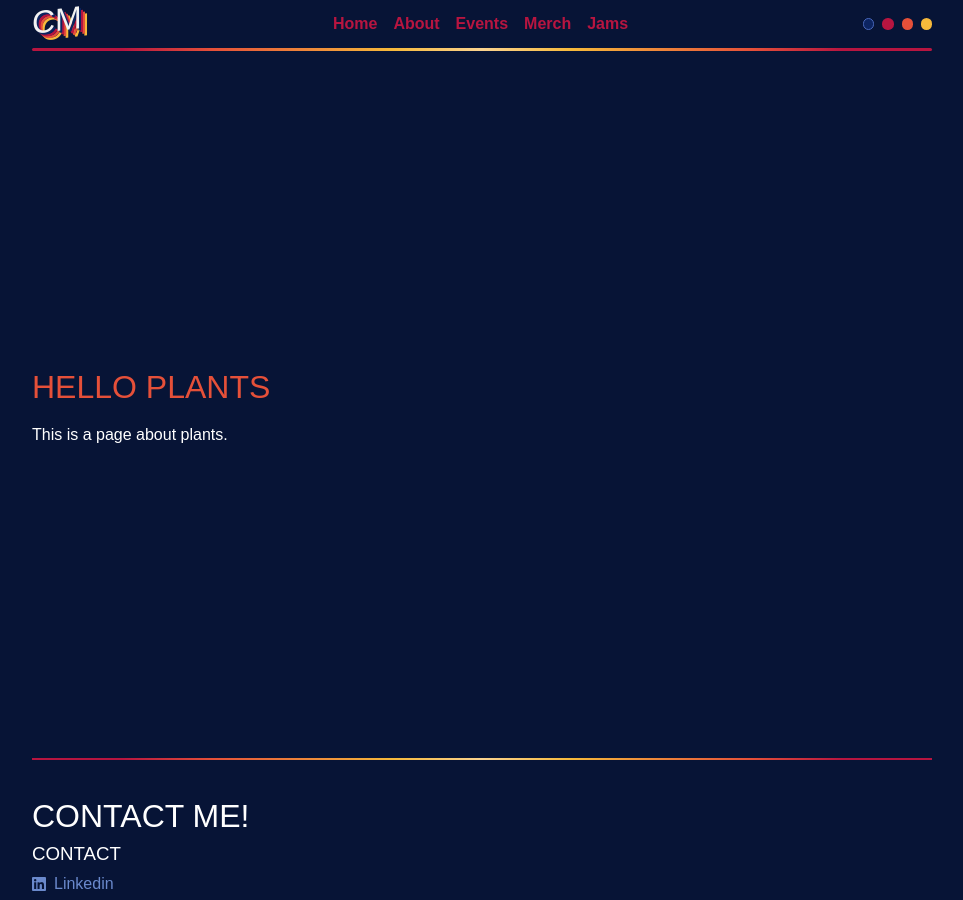
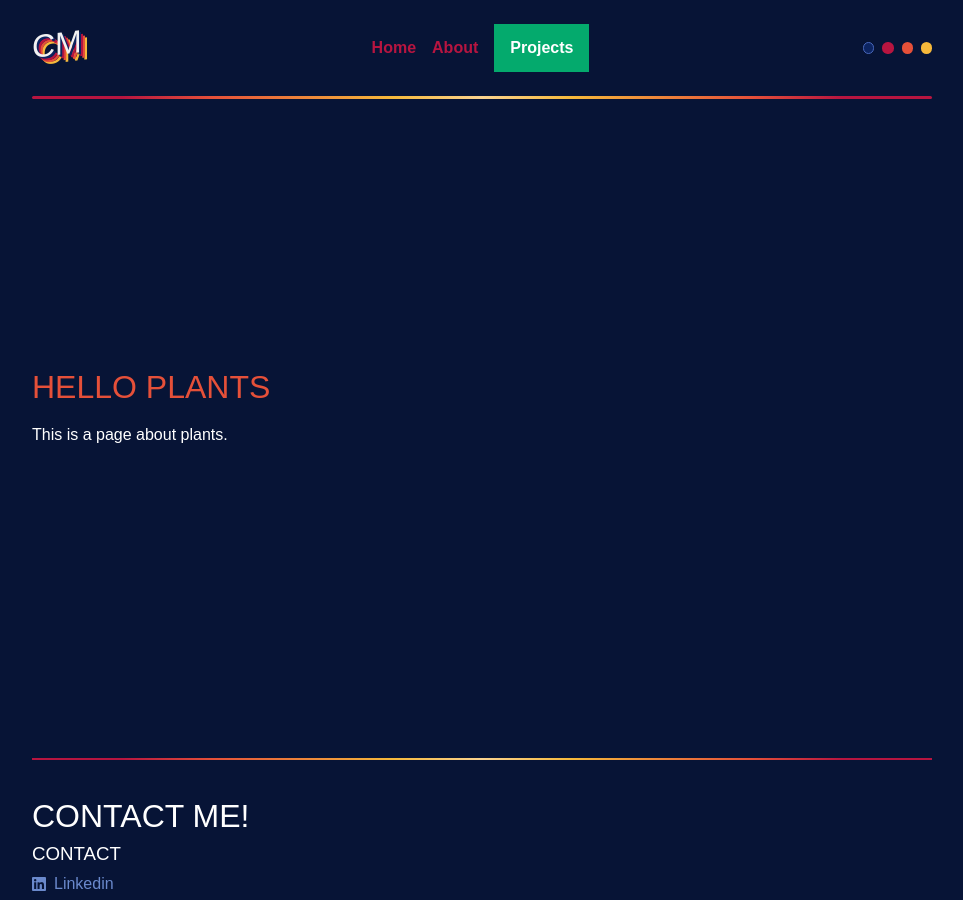
Before and after one commit to cameronmeyer/cameronmeyer.github.io, a Jekyll site: the page built from _pages/plants.md, in a window 1280 px wide. Shown: the whole page, without its empty margins (158-1121 px from the left). Built offline with Jekyll 4.4.1, drawn with Linux system fonts in a browser that asks for light colours; some web fonts are replaced; comment, search, counter and statistics services are not loaded.

Commit message:
Nav Bar Hover Menu First Pass and Video Player Tests

```diff
--- a/_data/navigation.yml
+++ b/_data/navigation.yml
@@ -1,10 +1,13 @@
 - title: Home
   link: /
+
 - title: About
   link: /about/
-- title: Events
-  link: /events/
-- title: Merch
-  link: /merch/
-- title: Jams
-  link: /jams/
+
+- title: Projects
+  link:
+  subitems:
+  - title: Jellyfish
+    link: /jellyfish/
+  - title: Chests
+    link: /chests/
--- a/_includes/js/title-animated.js
+++ b/_includes/js/title-animated.js
@@ -9,6 +9,7 @@
     return clamp(mapped, out_min, out_max);
 }
 
+/*
 if(window.addEventListener)
 {
     window.addEventListener('load', title);
@@ -17,6 +18,7 @@
 {
     window.attachEvent('onload', title);
 }
+*/
 
 /*
 function title()
--- a/_includes/navbar.html
+++ b/_includes/navbar.html
@@ -10,10 +10,21 @@
 
                 <!-- links -->
                 <div class="links flex flex-column lg:flex-row items-center w-full lg:w-auto text-center overflow-hidden stateful" for="nav-burger">
-                    {% assign i = 0 %}
                     {% for item in site.data.navigation %}
-                    <a class="link w-full h-full lg:pl-4 py-3{% if page.title == item.title %} current-page{% endif %}" href="{{ item.link }}"> {{ item.title }} </a>
-                    {% assign i = i | plus: 1 %}
+                        {% if item.subitems %}
+                            <!-- base of hover dropdown -->
+                            <div class="dropdown w-full h-full lg:pl-4 py-3 ">
+                                <p class="dropbtn">{{item.title}}</p>
+                                <div class="dropdown-content">
+                                {% for subitem in item.subitems %}
+                                    <!-- items of hover dropdown -->
+                                    <a class="link {% if page.title == subitem.title %} current-page {% endif %}" href="{{ subitem.link }}"> {{ subitem.title }} </a>
+                                {% endfor %}
+                                </div>
+                            </div>
+                        {% else %}
+                            <a class="link w-full h-full lg:pl-4 py-3 {% if page.title == item.title %} current-page {% endif %}" href="{{ item.link }}"> {{ item.title }} </a>
+                        {% endif %}
                     {% endfor %}
                     <div class="pt-4"></div>
                 </div>
--- a/_sass/includes/navbar.scss
+++ b/_sass/includes/navbar.scss
@@ -42,6 +42,45 @@
             }
         }
     }
+    /* Dropdown Button */
+    .dropbtn {
+        background-color: #04AA6D;
+        color: white;
+        padding: 16px;
+        font-size: 16px;
+        border: none;
+    }
+    /* The container <div> - needed to position the dropdown content */
+    .dropdown {
+        position: relative;
+        display: inline-block;
+    }
+    /* Dropdown Content (Hidden by Default) */
+    .dropdown-content {
+        display: none;
+        position: relative;
+        background-color: #f1f1f1;
+        min-width: 160px;
+    }
+    /* Links inside the dropdown */
+    .dropdown-content a {
+        color: black;
+        padding: .1rem;
+        text-decoration: none;
+        display: block;
+    }
+    /* Change color of dropdown links on hover */
+    .dropdown-content a:hover {
+        background-color: #ddd;
+    }
+    /* Show the dropdown menu on hover */
+    .dropdown:hover .dropdown-content {
+        display: block;
+    }
+    /* Change the background color of the dropdown button when the dropdown content is shown */
+    .dropdown:hover .dropbtn {
+        background-color: #3e8e41;
+    }
 
     .gradient-line {
         height: .2rem;
```
Also changed, not shown: _pages/chests.md (+10 -0 lines), 1 other file.
